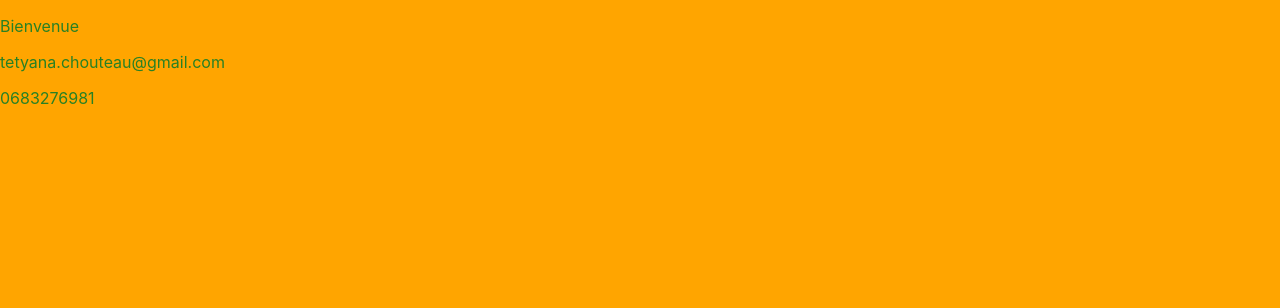
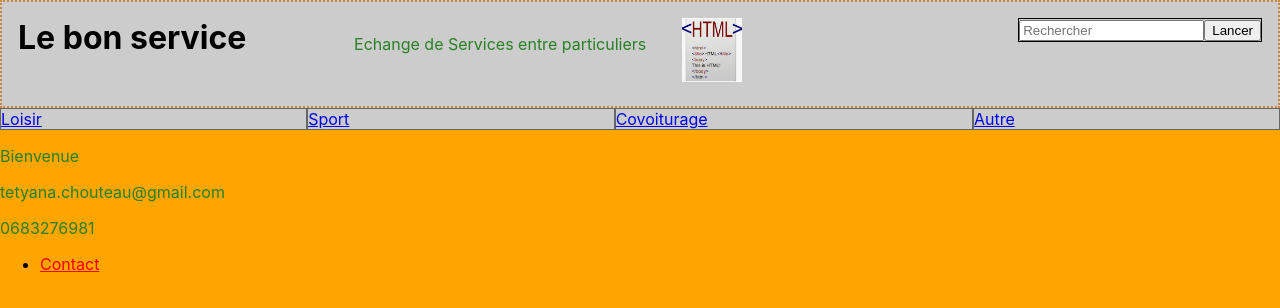
Before and after one commit to TetyanaZhabchyk/NewService, a React (Create React App) app: page /Contact in a window 1280 px wide. Shown: the top 308 px of the page. Built offline with nearby package versions, Linux system fonts and the light colour scheme.

Commit message:
feat: add router and fix tests

```diff
--- a/src/components/App.js
+++ b/src/components/App.js
@@ -1,55 +1,16 @@
-import "./App.css";
 import React, { useState, useEffect } from "react";
-import Card from "./Card";
-import Header from "./Header";
-import Footer from "./Footer";
-import Categories from "./Categories";
+import Contact from "./Contact";
+import Services from "./Services";
 import { Link } from "react-router-dom";
-import {} from "react-router-dom";
+import { Routes, Route } from "react-router-dom";
+
 function App() {
-  //declanche renouvellement d'affichage
-  let [cards, setCards] = useState([]);
-
-  //1fois outilisation -import react
-  useEffect(() => {
-    //recupere json et fait promesse (donees =data)
-    fetch("http://localhost:3000/data/cards.json")
-      .then((response) => response.json())
-      .then((data) => {
-        setCards(data.cards);
-
-        // POURQUOI en Boucle ?
-        console.log("fetch");
-      });
-    //tab de depandancevide (1fois execution) 1fois pour composant qu'on charge
-    //17mlsec ...2sec
-  }, []);
-  // input en bootstrap react ???
+  // Routeur
   return (
-    <body>
-      <Header></Header>
-      <main>
-        <Categories></Categories>
-        <nav>
-          <Link to="/Contact">Bienvenue</Link> |{" "}
-        </nav>
-
-        <article>
-          {
-            //objet element contient body
-            cards.map((element, index) => (
-              <Card
-                key={index}
-                url={element.url}
-                titre={element.title}
-                price={element.price}
-              />
-            ))
-          }
-        </article>
-      </main>
-      <Footer></Footer>
-    </body>
+    <Routes>
+      <Route path="Contact" element={<Contact />} />
+      <Route path="/" element={<Services />} />
+    </Routes>
   );
 }
 
--- a/src/components/Contact.js
+++ b/src/components/Contact.js
@@ -1,17 +1,18 @@
 import React from "react";
+import Header from "./Header";
+import Footer from "./Footer";
 import "./Contact.css";
 function Contact() {
   return (
-    <contact>
-      <head>
-        <title>CONTACT</title>
-      </head>
-      <div>
+    <body>
+      <Header />
+      <main>
         <p>Bienvenue</p>
         <p>tetyana.chouteau@gmail.com</p>
         <p>0683276981</p>
-      </div>
-    </contact>
+      </main>
+      <Footer />
+    </body>
   );
 }
 export default Contact;
--- /dev/null
+++ b/src/components/Footer.css
@@ -0,0 +1,8 @@
+footer ul li a {
+  text-decoration: none;
+  color: #000;
+}
+footer ul li.active a {
+  text-decoration: underline;
+  color: #f00;
+}
--- a/src/components/Footer.js
+++ b/src/components/Footer.js
@@ -1,12 +1,20 @@
 import React from "react";
-//import "./Footer.css";
+import { Link, useLocation } from "react-router-dom";
+
+import "./Footer.css";
 
 function Footer() {
+  const location = useLocation();
+  console.log(location.pathname);
   return (
     <footer>
-      <p>Exercise</p>
-      //{""}
-      //<button>Clear</button>
+      <nav>
+        <ul>
+          <li className={location.pathname === "/Contact" ? "active" : ""}>
+            <Link to="/Contact">Contact</Link>
+          </li>
+        </ul>
+      </nav>
     </footer>
   );
 }
--- a/src/components/Header.css
+++ b/src/components/Header.css
@@ -37,6 +37,13 @@ header h1 {
   flex-basis: 300px;
   margin: 0;
 }
+header h1 a {
+  color: #000;
+  text-decoration: none;
+}
+header h1 a:hover {
+  text-decoration: underline;
+}
 
 header form {
   border: 1px solid black;
--- a/src/components/Header.js
+++ b/src/components/Header.js
@@ -1,11 +1,14 @@
 import Favori from "./Favori";
 import React from "react";
+import { Link } from "react-router-dom";
 import "./Header.css";
 function Header() {
   return (
     <header>
       <div className="line">
-        <h1>Le bon service</h1>
+        <h1>
+          <Link to="/">Le bon service</Link>
+        </h1>
         <p>Echange de Services entre particuliers</p>
         <h1 className="logo">
           <img src="/images/html.png" alt="" />
--- /dev/null
+++ b/src/components/Services.js
@@ -0,0 +1,52 @@
+import "./Services.css";
+import React, { useState, useEffect } from "react";
+import Card from "./Card";
+import Header from "./Header";
+import Footer from "./Footer";
+import Categories from "./Categories";
+
+function App() {
+  //declanche renouvellement d'affichage
+  let [cards, setCards] = useState([]);
+
+  //1fois outilisation -import react
+  useEffect(() => {
+    //recupere json et fait promesse (donees =data)
+    fetch("http://localhost:3000/data/cards.json")
+      .then((response) => response.json())
+      .then((data) => {
+        setCards(data.cards);
+
+        // POURQUOI en Boucle ?
+        console.log("fetch");
+      });
+    //tab de depandancevide (1fois execution) 1fois pour composant qu'on charge
+    //17mlsec ...2sec
+  }, []);
+  // input en bootstrap react ???
+  return (
+    <body>
+      <Header></Header>
+      <main>
+        <Categories></Categories>
+
+        <article>
+          {
+            //objet element contient body
+            cards.map((element, index) => (
+              <Card
+                key={index}
+                url={element.url}
+                titre={element.title}
+                price={element.price}
+              />
+            ))
+          }
+        </article>
+      </main>
+      <Footer />
+    </body>
+  );
+}
+
+export default App;
--- a/src/index.js
+++ b/src/index.js
@@ -2,17 +2,13 @@ import React from "react";
 import ReactDOM from "react-dom";
 import "./index.css";
 import App from "./components/App";
-import { BrowserRouter, Routes, Route } from "react-router-dom";
+import { BrowserRouter } from "react-router-dom";
 import reportWebVitals from "./reportWebVitals";
-import Contact from "./components/Contact";
 
 ReactDOM.render(
   <React.StrictMode>
     <BrowserRouter>
-      <Routes>
-        <Route path="/" element={<App />} />
-        <Route path="Contact" element={<Contact />} />
-      </Routes>
+      <App />
     </BrowserRouter>
   </React.StrictMode>,
   document.getElementById("root")
```
Also changed, not shown: src/components/Services.css (renamed from src/components/App.css), 1 other file (tests, documents, lock files or other folders).
